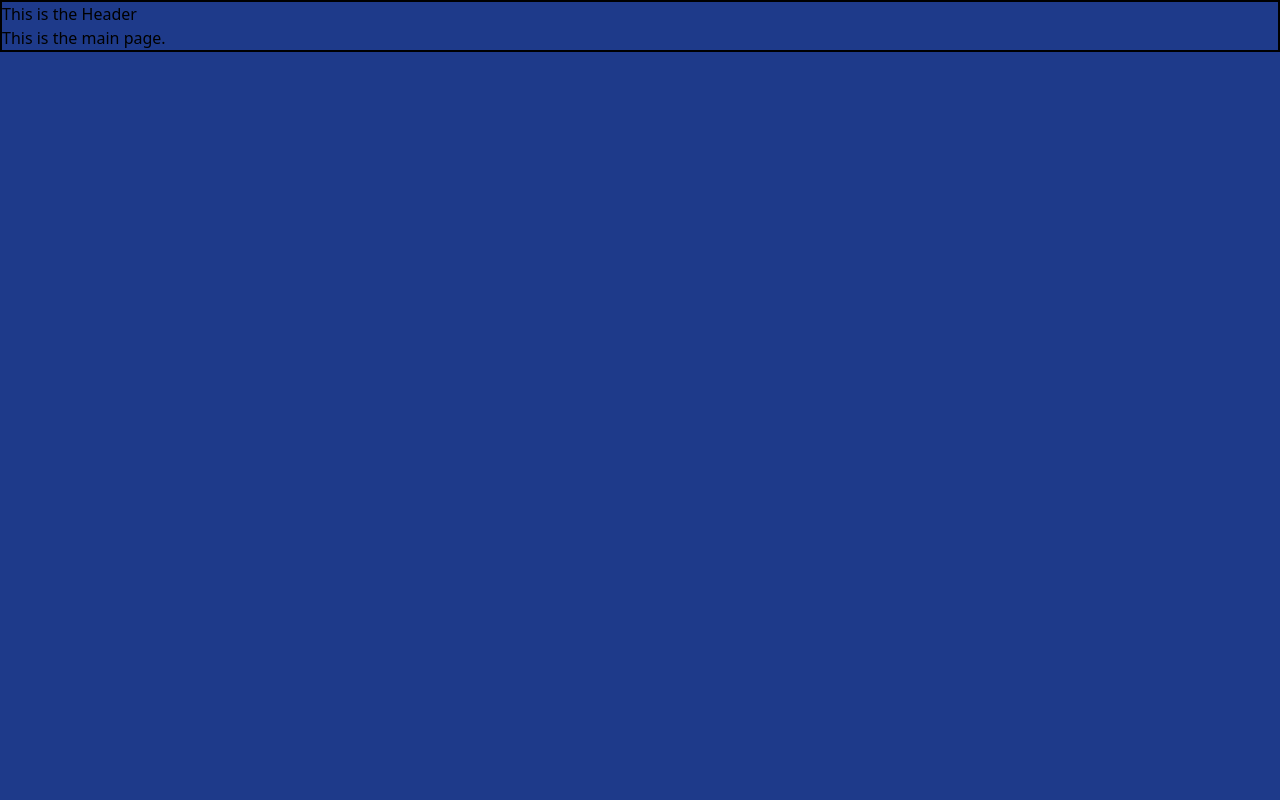
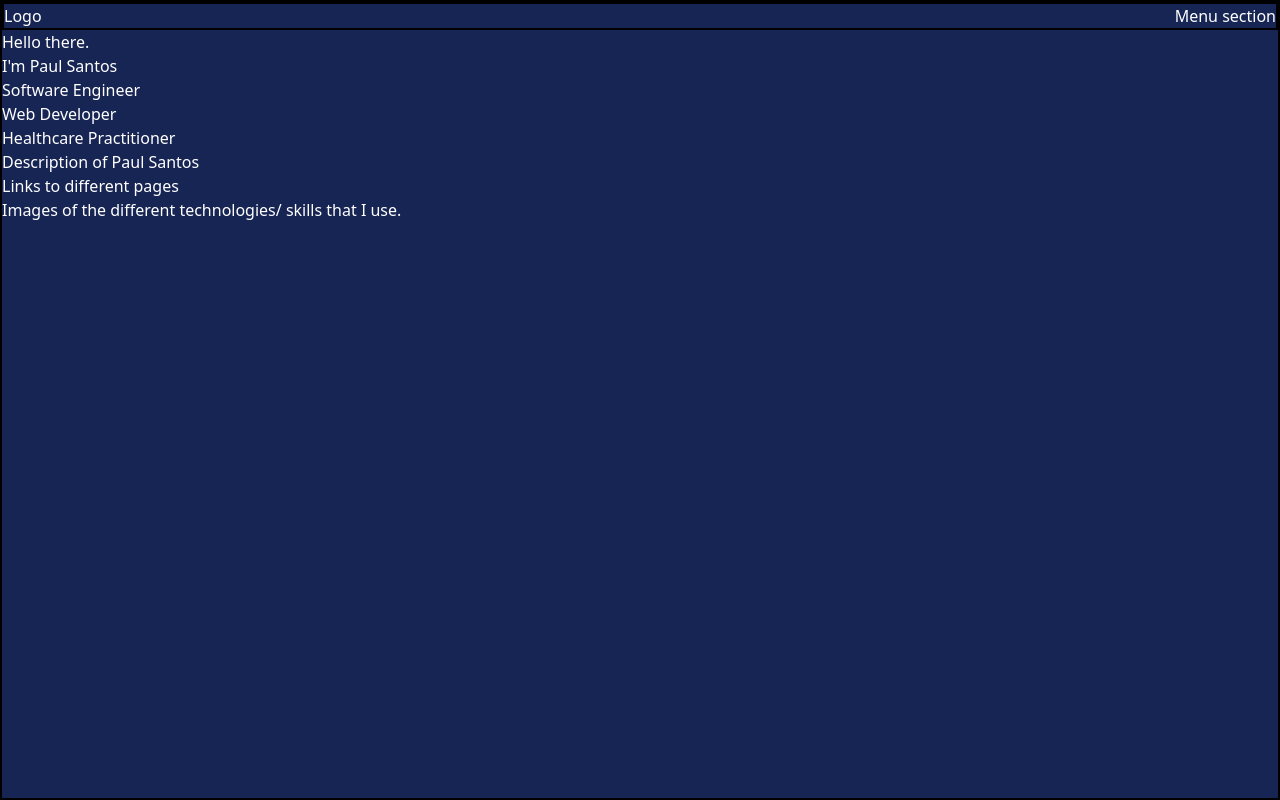
Before and after one commit to psantos2107/portfolio_site, a Next.js app in the folder paul-santos-portfolio/: page / in a window 1280 px wide. Built offline with nearby package versions, Linux system fonts and the light colour scheme.

Commit message:
added some more to the layout

```diff
--- a/paul-santos-portfolio/app/_components/Header.js
+++ b/paul-santos-portfolio/app/_components/Header.js
@@ -1,7 +1,12 @@
 import Image from "next/image";
 
 const Header = () => {
-  return <div>This is the Header</div>;
+  return (
+    <article className="flex justify-between border-solid border-black border-2">
+      <section>Logo</section>
+      <section>Menu section</section>
+    </article>
+  );
 };
 
 export default Header;
--- a/paul-santos-portfolio/app/layout.js
+++ b/paul-santos-portfolio/app/layout.js
@@ -16,9 +16,9 @@ export default function RootLayout({ children }) {
   return (
     <html lang="en">
       <body
-        className={`${inter.className}, box-border m-0 p-0 min-h-screen flex flex-col bg-blue-900`}
+        className={`${inter.className}, box-border m-0 p-0 min-h-screen flex flex-col bg-blue-950`}
       >
-        <main className="w-full max-w-screen-xl mx-auto border-solid border-black border-2">
+        <main className="w-full min-h-screen max-w-screen-xl mx-auto border-solid border-black border-2 text-white">
           <Header />
           {children}
         </main>
--- a/paul-santos-portfolio/app/page.js
+++ b/paul-santos-portfolio/app/page.js
@@ -1,3 +1,18 @@
 export default function Home() {
-  return <main>This is the main page.</main>;
+  return (
+    <main>
+      <section>
+        <p>Hello there.</p>
+        <h1>I'm Paul Santos</h1>
+        <p>Software Engineer</p>
+        <p>Web Developer</p>
+        <p>Healthcare Practitioner</p>
+      </section>
+      <article>Description of Paul Santos</article>
+      <article>Links to different pages</article>
+      <article>
+        Images of the different technologies/ skills that I use.
+      </article>
+    </main>
+  );
 }
```
Also changed, not shown: paul-santos-portfolio/package.json (+6 -5 lines), paul-santos-portfolio/app/_components/Footer.js (added), 1 other file (tests, documents, lock files or other folders).
